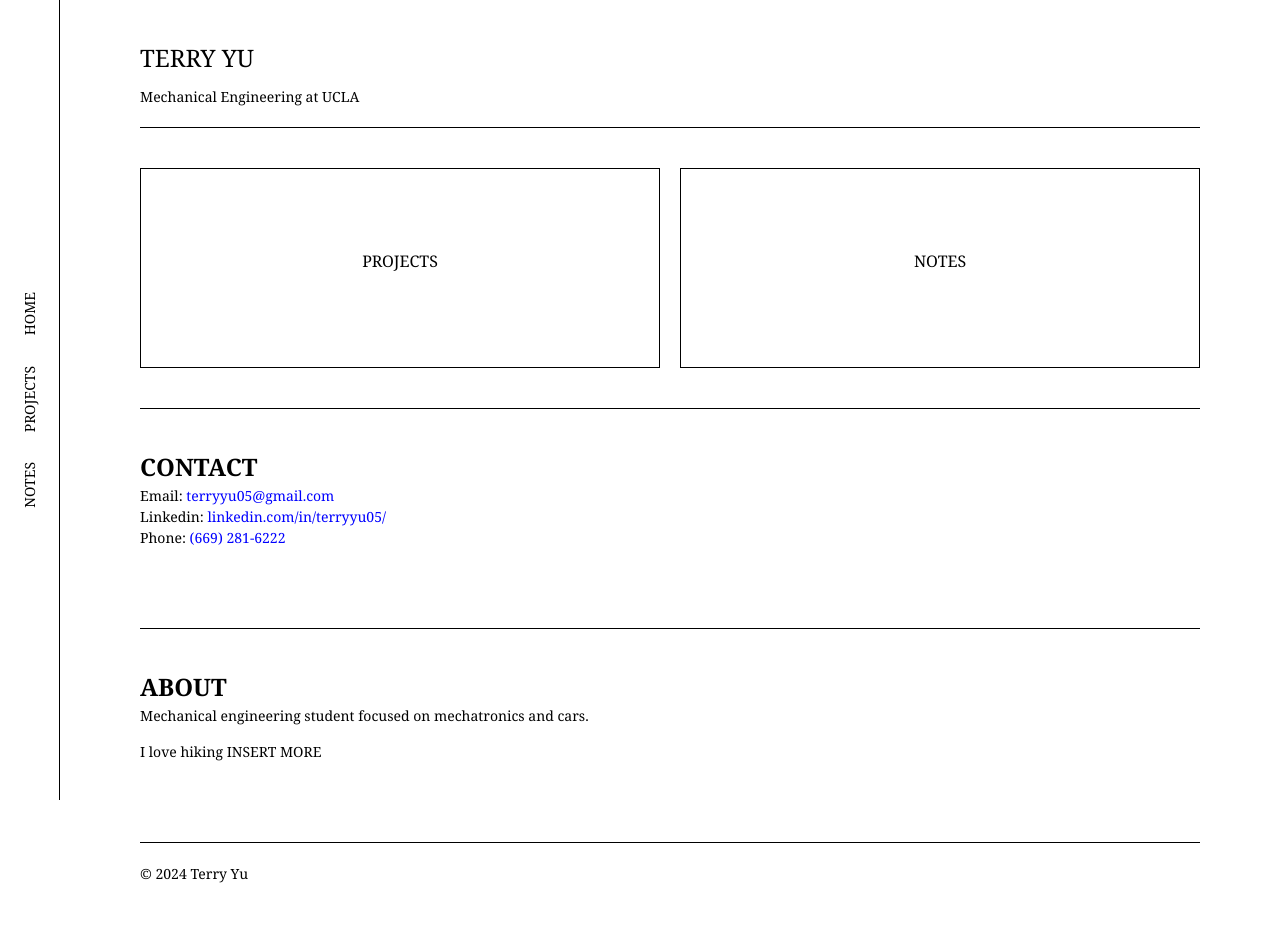
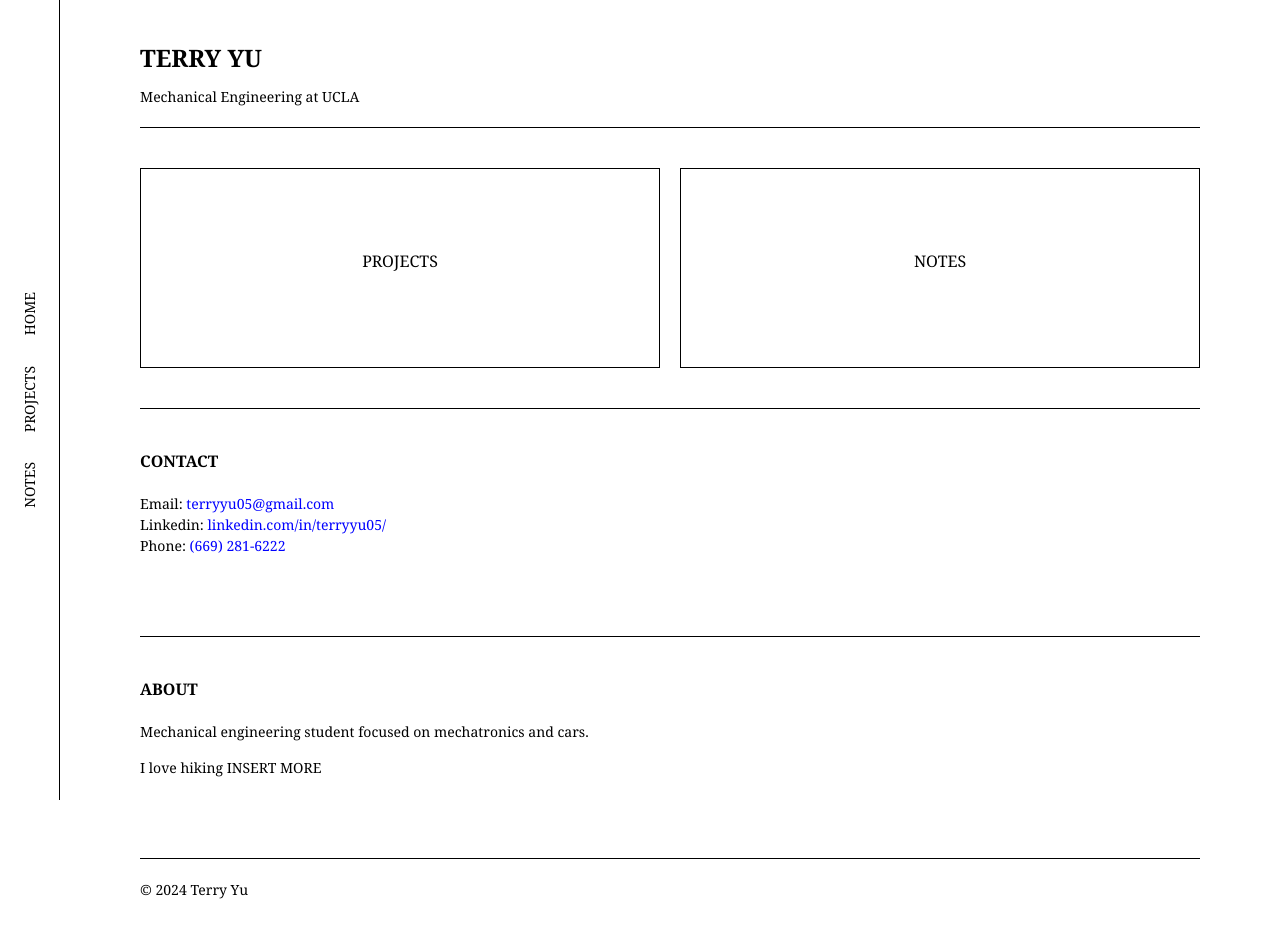
Before and after one commit to ty1649/ty1649.github.io, a plain HTML site: page index.html in a window 1280 px wide. Drawn offline with Linux system fonts and the light colour scheme.

Commit message:
updating fonts

```diff
--- a/index.html
+++ b/index.html
@@ -32,7 +32,7 @@
         .section-title {
             font-size: 24px;
             margin-bottom: 10px;
-            font-weight: normal;
+            font-weight: bold;
         }
 
         .subtitle {
@@ -113,6 +113,12 @@
 
         .about-section a:hover {
             text-decoration: underline;
+        }
+
+        .about-title {
+            font-size: 16px;
+            margin-bottom: 20px;
+            font-weight: Medium;
         }
 
         .about-content {
```
